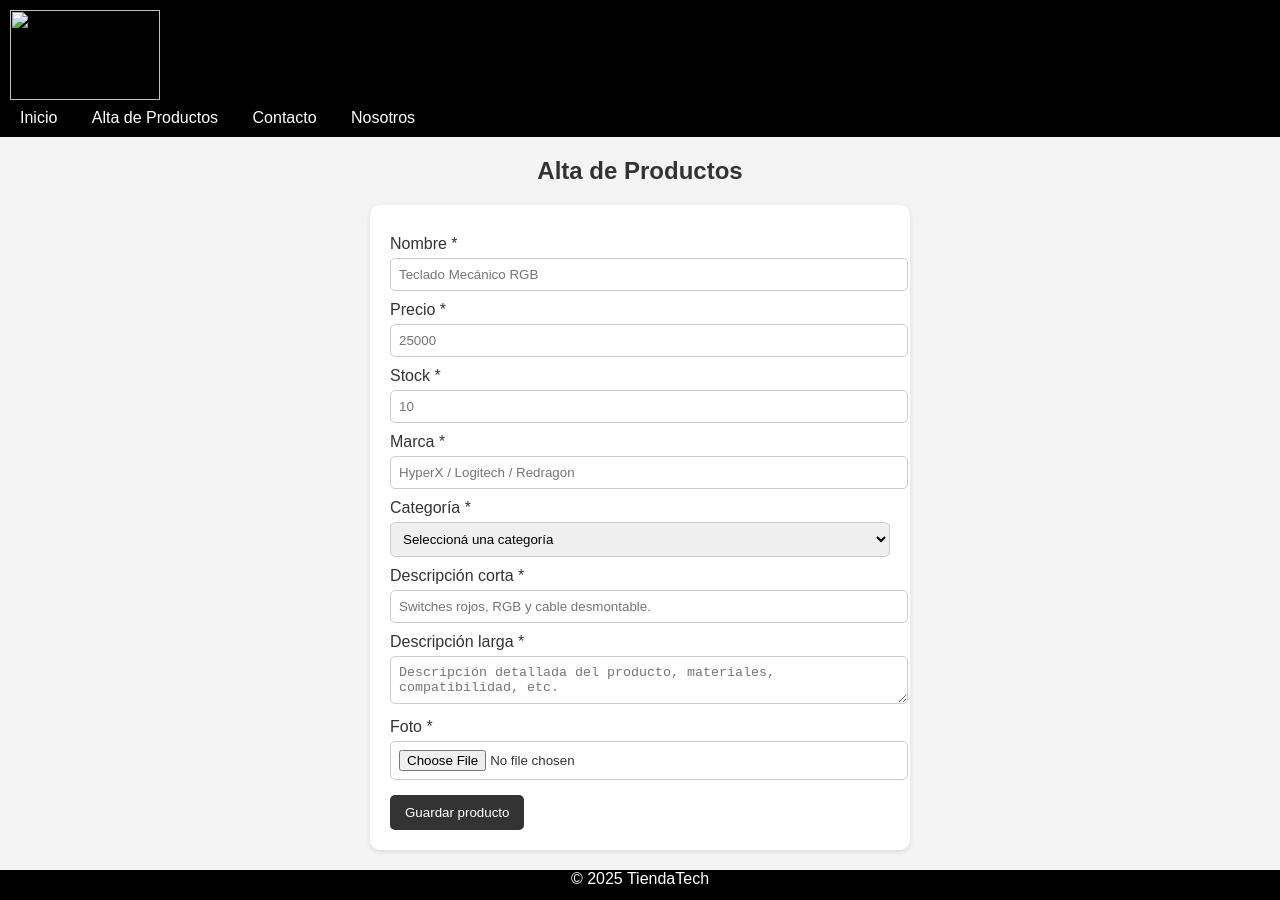
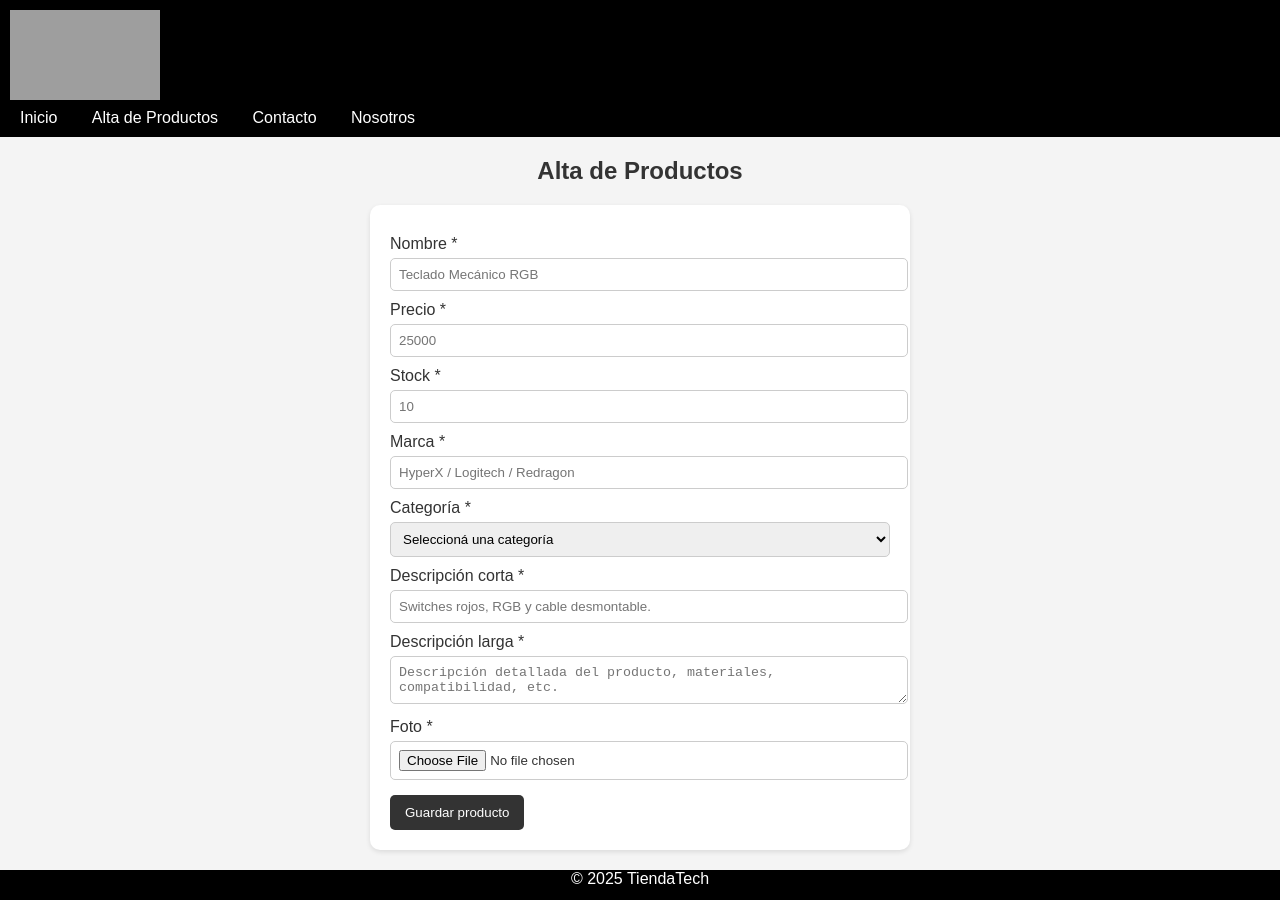
Before and after one commit to nicolasquint/trabajo-integrador, a plain HTML site: page pages/alta.html in a window 1280 px wide. Drawn offline with Linux system fonts and the light colour scheme; the site is published under a folder, as on GitHub Pages, so addresses that start at the root find nothing.

Commit message:
error de imagen alta

```diff
--- a/pages/alta.html
+++ b/pages/alta.html
@@ -12,7 +12,7 @@
 
   <header>
 
-    <img src="/img/20250811_2145_Logo TiendaTech RGB_remix_01k2dvprc9fgcvtex49y8fgdap.png" alt="">
+    <img src="../img/20250811_2145_Logo TiendaTech RGB_remix_01k2dvprc9fgcvtex49y8fgdap.png" alt="">
     <nav>
       <a href="../index.html">Inicio</a>
       <a href="alta.html">Alta de Productos</a>
```
